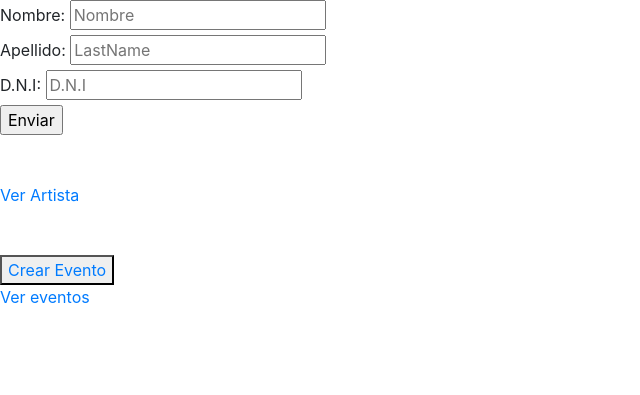
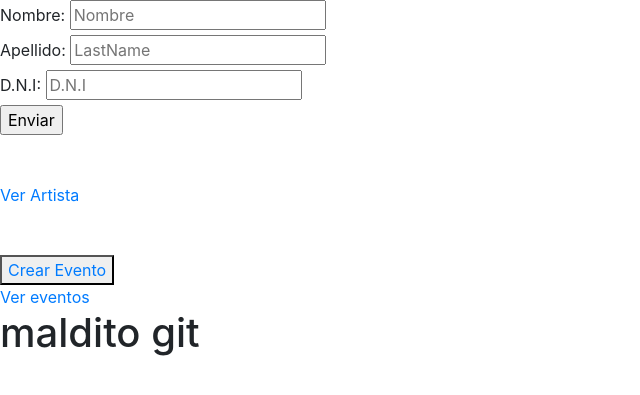
Before and after one commit to karina2011/GoToEvent, a PHP site: page /tpbecharge/ in a window 1280 px wide. Shown: the top 395 px of the page, without its empty margins (0-640 px from the left). Run offline with PHP 8.4, Linux system fonts and the light colour scheme.

Commit message:
maldito git

```diff
--- a/GoToEvent/views/Home.php
+++ b/GoToEvent/views/Home.php
@@ -78,6 +78,7 @@
 
 <a href="Event/readAll">Ver eventos</a>
 
+<h1>maldito git</h1>
 <?php
 
 /*echo "<pre>";
```
